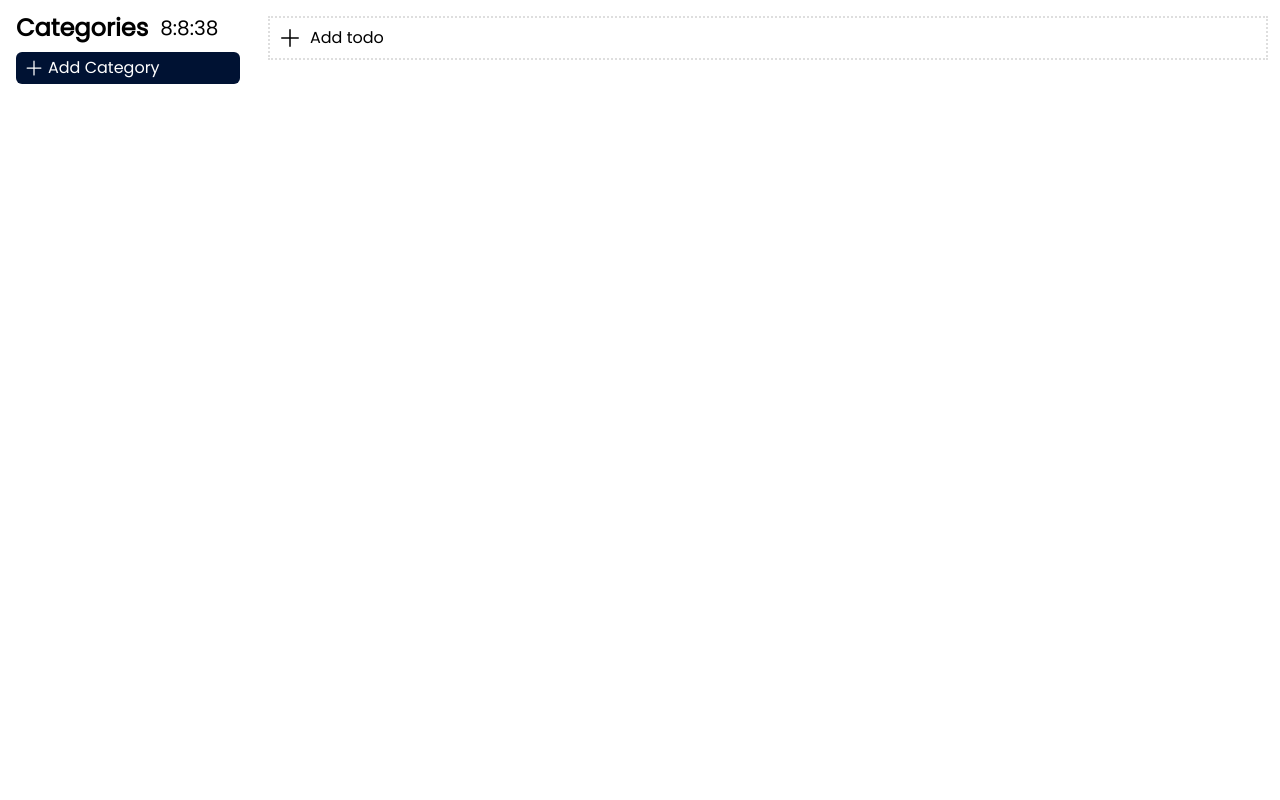
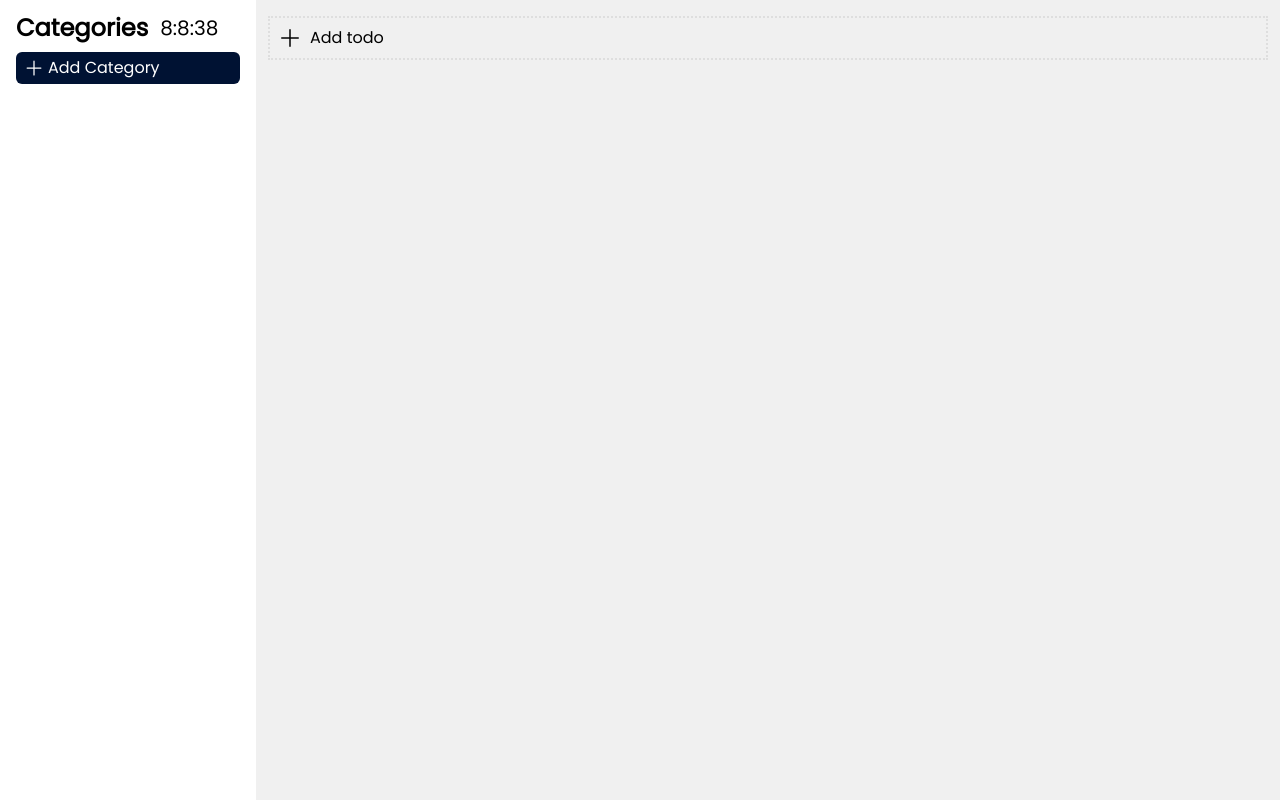
Before and after one commit to Kenramiscal1106/vue-todo-app, a Vue app: page / in a window 1280 px wide. Built offline with nearby package versions, Linux system fonts and the light colour scheme.

Commit message:
style: :lipstick: add bg to light mode

```diff
--- a/src/components/Main.vue
+++ b/src/components/Main.vue
@@ -2,7 +2,7 @@
 
 </script>
 <template>
-  <main class="flex-1 px-3 py-4 dark:bg-secondary space-y-3">
+  <main class="flex-1 px-3 py-4 dark:bg-secondary bg-primary space-y-3">
     <slot></slot>
   </main>
 </template>
```
